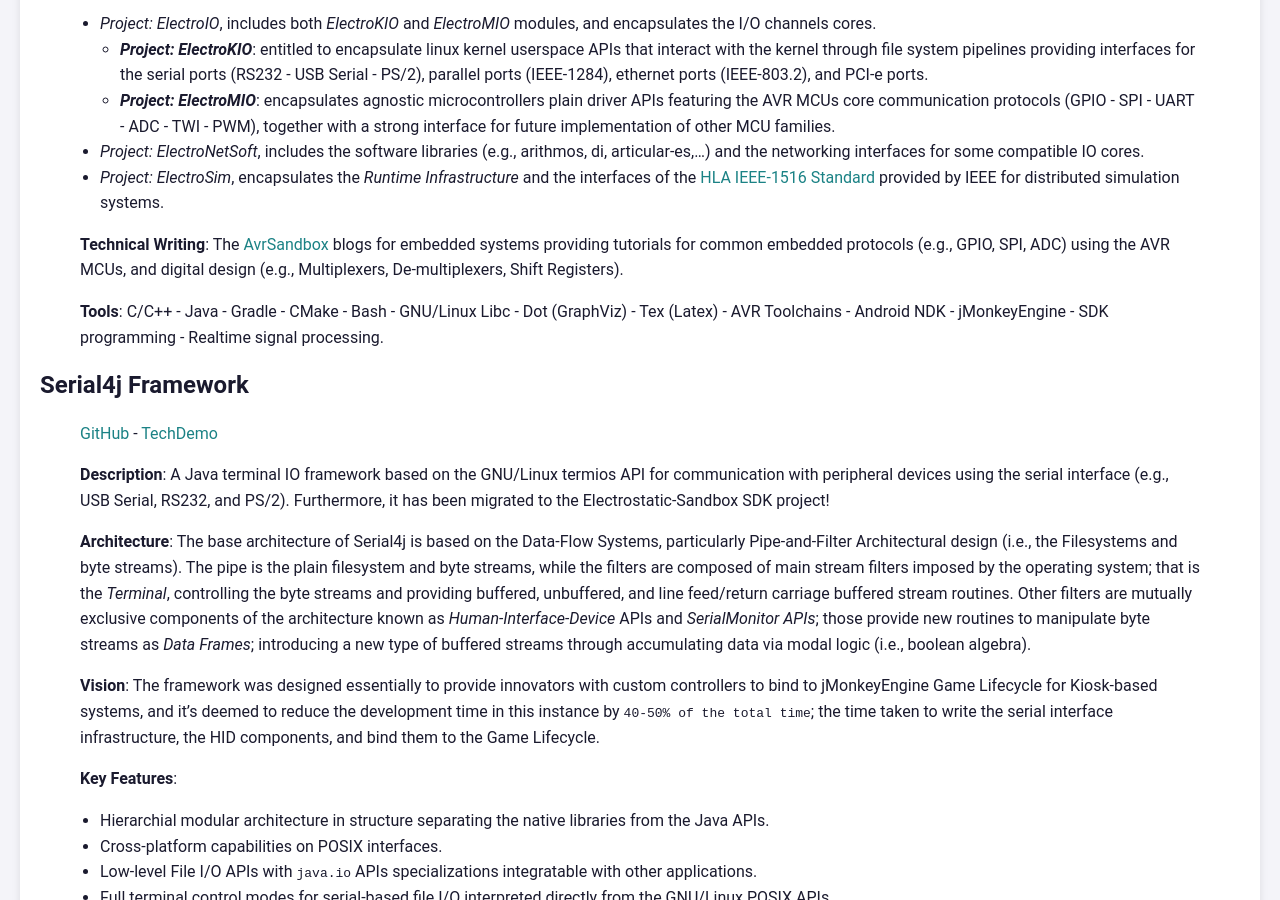
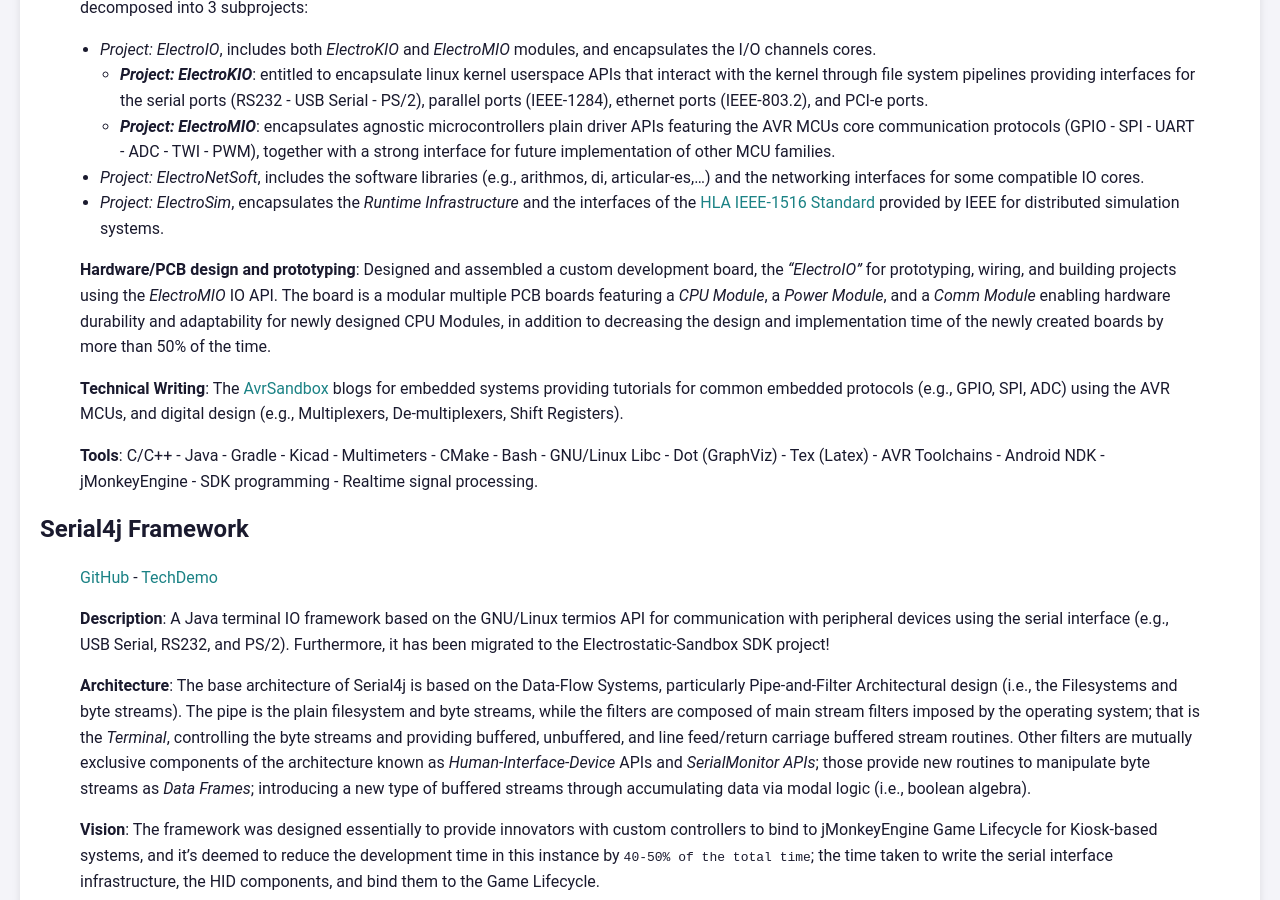
Before and after one commit to pavly-gerges/pavly-gerges, a Jekyll site: the page built from resume/index.md, in a window 1280 px wide and 900 px high, scrolled down 3117 px. Built offline with Jekyll 4.4.1, drawn with Linux system fonts in a browser that asks for light colours; our own code applies the rules of GitHub Pages for plain Markdown files; some of the changed text lies outside the part shown.

Commit message:
Update index.md: added electronics skills section

```diff
--- a/resume/index.md
+++ b/resume/index.md
@@ -4,6 +4,7 @@ A Self-taught engineer with a strong background in embedded systems, microcontro
 # Skills:
 - **Languages**: Java - C/C++ - Kotlin - Bash (Shell Scripting) - Dot for architectural diagrams.
 - **Embedded Systems**: C/C++ Programming (3+ years) - Java Native Interface (JNI) - AVR Toolhchain - Android NDK - Embedded Systems Design (Decoders, Encoders, Circuit Design) - Microcontroller Programming (GPIO, UART, I2C, SPI, ADC, PWM) - Technical Datasheet Analysis - GNU/Linux Libc - Kernel userspace APIs (IEEE-1284, RS232/Serial-USB) - Realtime signal processing - jMonkeyEngine Framework - Hardware/Software Co-design - Distributed Simulations.
+- **Electronics**: Hardware Prototyping - Soldering for assembly and repair - PCB Design - Kicad - Multimeters - Custom development modules.
 - **Building, Automation and Testing**: CMake - BASH - Git/GitHub VCS - GitHub Actions (CI/CD) - Gradle - Gradle Multi-project Builds - Valgrind - jconsole - GNU Debugger (GDB).
 - **Crossplatform API development**: Software Architectural Design - Concurrent Programming - Object-oriented Design - Design Patterns - Game Programming Patterns - Entity-Component-System Design - Procedural Programming (Finite Automata) - Sqlite DB - Data Structures - Algorithms - POSIX - GNU Compiler Collection (GCC) - Android SDK - GLSL - OpenGL - Sonatype/Maven Deployment.
 - **Technical Writing**: Documentation - Wikis - GraphViz - Latex.
@@ -77,9 +78,11 @@ The current vision of the Electrostat-Lab organization is to provide [a fully-fl
 > * _Project: ElectroNetSoft_, includes the software libraries (e.g., arithmos, di, articular-es,...) and the networking interfaces for some compatible IO cores.
 > * _Project: ElectroSim_, encapsulates the _Runtime Infrastructure_ and the interfaces of the [HLA IEEE-1516 Standard](https://standards.ieee.org/ieee/1516/3744/) provided by IEEE for distributed simulation systems.
 >
+> **Hardware/PCB design and prototyping**: Designed and assembled a custom development board, the _"ElectroIO"_ for prototyping, wiring, and building projects using the _ElectroMIO_ IO API. The board is a modular multiple PCB boards featuring a _CPU Module_, a _Power Module_, and a _Comm Module_ enabling hardware durability and adaptability for newly designed CPU Modules, in addition to decreasing the design and implementation time of the newly created boards by more than 50% of the time.
+>
 > **Technical Writing**: The [AvrSandbox](https://github.com/Electrostat-Lab/Electrostatic-Sandbox/tree/master/embedded-system-design/avr-sandbox) blogs for embedded systems providing tutorials for common embedded protocols (e.g., GPIO, SPI, ADC) using the AVR MCUs, and digital design (e.g., Multiplexers, De-multiplexers, Shift Registers).
 >
-> **Tools**: C/C++ - Java - Gradle - CMake - Bash - GNU/Linux Libc - Dot (GraphViz) - Tex (Latex) - AVR Toolchains - Android NDK - jMonkeyEngine - SDK programming - Realtime signal processing.
+> **Tools**: C/C++ - Java - Gradle - Kicad - Multimeters - CMake - Bash - GNU/Linux Libc - Dot (GraphViz) - Tex (Latex) - AVR Toolchains - Android NDK - jMonkeyEngine - SDK programming - Realtime signal processing.
 >
 
 ## Serial4j Framework
```
